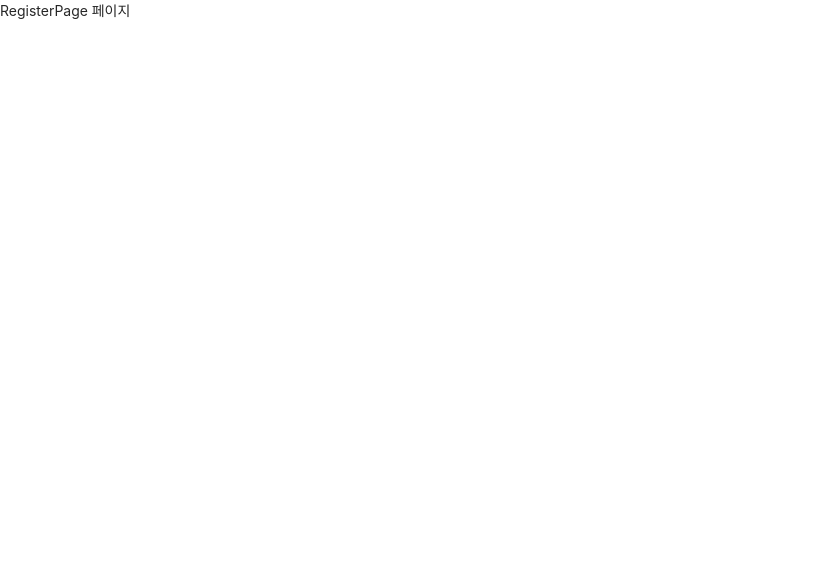
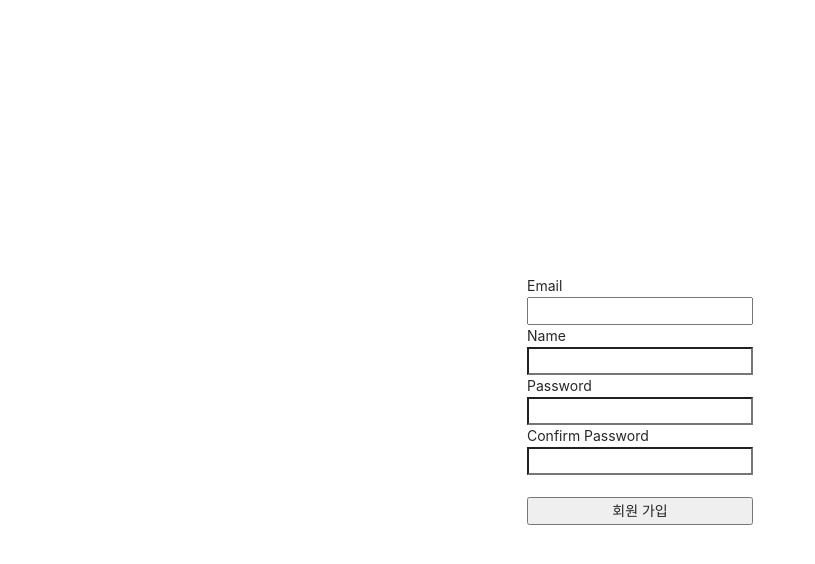
Before and after one commit to keepbang/boiler_plate_login, a React (Create React App) app in the folder client/: page /register in a window 1280 px wide. Shown: the top 564 px of the page, without its empty margins (0-815 px from the left). Built offline with nearby package versions, Linux system fonts and the light colour scheme.

Commit message:
회원가입 추가

```diff
--- a/client/src/_actions/types.js
+++ b/client/src/_actions/types.js
@@ -1,3 +1,4 @@
 export const TYPE = {
-    LOGIN_USER:"login_user"
+    LOGIN_USER:"login_user",
+    REGISTER_USER : "register_user"
 };
--- a/client/src/_actions/user_action.js
+++ b/client/src/_actions/user_action.js
@@ -13,3 +13,15 @@ export function loginUser(dataToSubmit){
     }
 
 };
+
+export function registerUser(dataToSubmit){
+
+    const request = axios.post('/api/users/register', dataToSubmit)
+    .then(response => response.data)
+
+    return {
+        type: TYPE.REGISTER_USER,
+        payload: request
+    }
+
+};
--- a/client/src/_reducers/user_reducer.js
+++ b/client/src/_reducers/user_reducer.js
@@ -7,6 +7,8 @@ export default function (state = {}, action){
     switch (action.type) {
         case TYPE.LOGIN_USER:
             return {...state, loginSuccess: action.payload}
+        case TYPE.REGISTER_USER:
+            return {...state, register: action.payload}
         default:
             return state;
     }
--- a/client/src/components/views/RegisterPage/RegisterPage.js
+++ b/client/src/components/views/RegisterPage/RegisterPage.js
@@ -1,9 +1,83 @@
-import React from 'react'
+import React,{useState} from 'react'
+import {useDispatch} from 'react-redux'
+import {registerUser} from '../../../_actions/user_action'
 
-function RegisterPage() {
+function RegisterPage(props) {
+    const dispatch = useDispatch()
+
+    const [Email, setEmail] = useState("")
+    const [Password, setPassword] = useState("")
+    const [Name, setName] = useState("")
+    const [ConfirmPassword, setConfirmPassword] = useState("")
+
+    const onEmailHandler = (e) => {
+        setEmail(e.currentTarget.value)
+    }
+
+    const onPasswordHandler = (e) => {
+        setPassword(e.currentTarget.value)
+    }
+
+    const onNameHandler = (e) =>{
+        setName(e.currentTarget.value)
+    }
+
+    const onConfirmPasswordHandler = (e) =>{
+        setConfirmPassword(e.currentTarget.value)
+    }
+
+    const onSubmitHandler = (e) => {
+        e.preventDefault() //페이지 재랜더링 막기
+
+        if(Password !== ConfirmPassword){
+            return alert('비밀번호가 일치하지 않습니다.')
+        }
+
+        let body = {
+            email: Email,
+            password: Password,
+            name: Name
+        }
+
+        dispatch(registerUser(body))
+            .then(response => {
+                if(response.payload.success){
+                    props.history.push('/login')
+                }else{
+                    alert('Fail register')
+                }
+            })
+
+    }
+
+
     return (
-        <div>
-            RegisterPage 페이지
+        <div style={{
+            display: 'flex', justifyContent: 'center', alignItems: 'center',
+            width:'100%', height: '100vh'
+        }}>
+            <form style={{ display:'flex', flexDirection:'column' }}
+                  onSubmit={onSubmitHandler}
+                >
+
+                <label>Email</label>
+                <input type="email" value={Email} onChange={onEmailHandler}/>
+
+                <label>Name</label>
+                <input type="text" value={Name} onChange={onNameHandler}/>
+
+                <label>Password</label>
+                <input type="password" value={Password} onChange={onPasswordHandler}/>
+
+                <label>Confirm Password</label>
+                <input type="password" value={ConfirmPassword} onChange={onConfirmPasswordHandler}/>
+
+
+                <br/>
+                <button>
+                    회원 가입
+                </button>
+            </form>
         </div>
     )
 }
```
